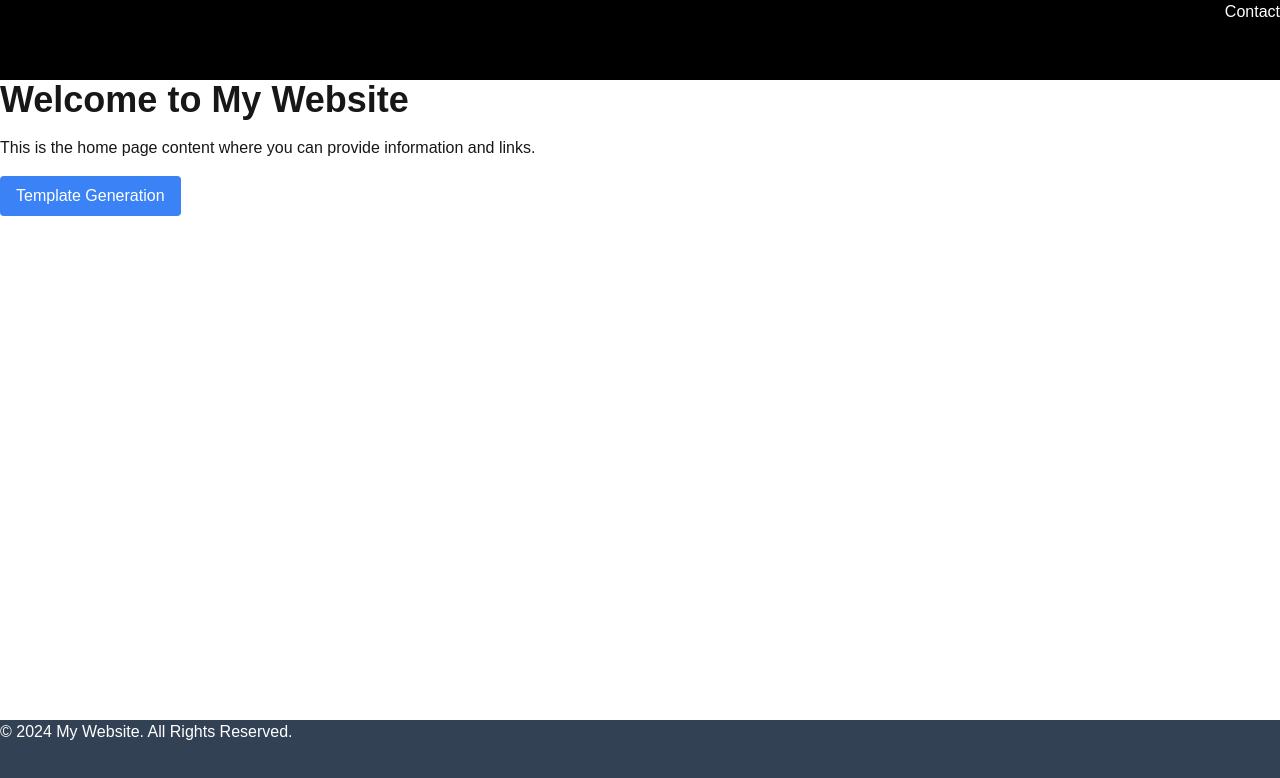
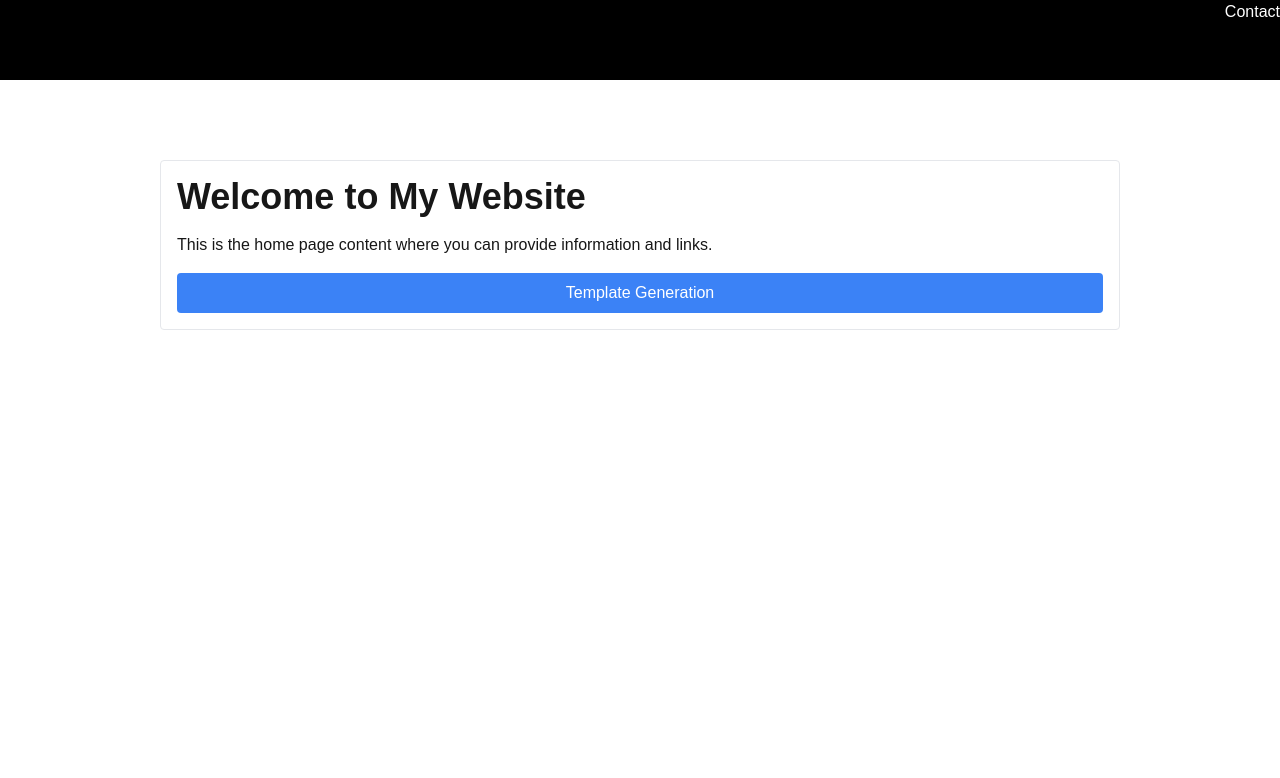
Before and after one commit to zelalemMK/label-creating-app, a Next.js app in the folder label-creating-app/: page / in a window 1280 px wide. Shown: the top 778 px of the page. Built offline with nearby package versions, Linux system fonts and the light colour scheme.

Commit message:
minor edits on the css

```diff
--- a/label-creating-app/src/app/globals.css
+++ b/label-creating-app/src/app/globals.css
@@ -18,6 +18,13 @@ body {
   color: var(--foreground);
   background: var(--background);
   font-family: Arial, Helvetica, sans-serif;
+  box-sizing: border-box;
+
+
+  overflow: hidden;
+  height: 60vh;
+  width: 100vw;
+
 }
 
 
--- a/label-creating-app/src/app/layout.js
+++ b/label-creating-app/src/app/layout.js
@@ -44,14 +44,14 @@ export default function RootLayout({ children }) {
         </header>
 
         <Suspense>
-          <main className="h-[80%]">{children}</main>
+          <main className="h-[70vh]">{children}</main>
         </Suspense>
 
-        <footer className="w-full h-[10%] bg-slate-700  text-white">
+        {/* <footer className="w-full h-[10%] bg-slate-700  text-white">
           <div className="max-w-screen-xl mx-auto">
             <p>&copy; 2024 My Website. All Rights Reserved.</p>
           </div>
-        </footer>
+        </footer> */}
       </body>
     </html>
   );
--- a/label-creating-app/src/app/page.js
+++ b/label-creating-app/src/app/page.js
@@ -7,7 +7,8 @@ export default function HomePage() {
   const router = useRouter();
 
   return (
-    <div>
+    // center the div
+    <div className="flex flex-col w-3/4 mx-auto mt-20 border p-4 rounded">
       <h2 className="text-4xl font-bold mb-4">Welcome to My Website</h2>
       <p>
         This is the home page content where you can provide information and
```
